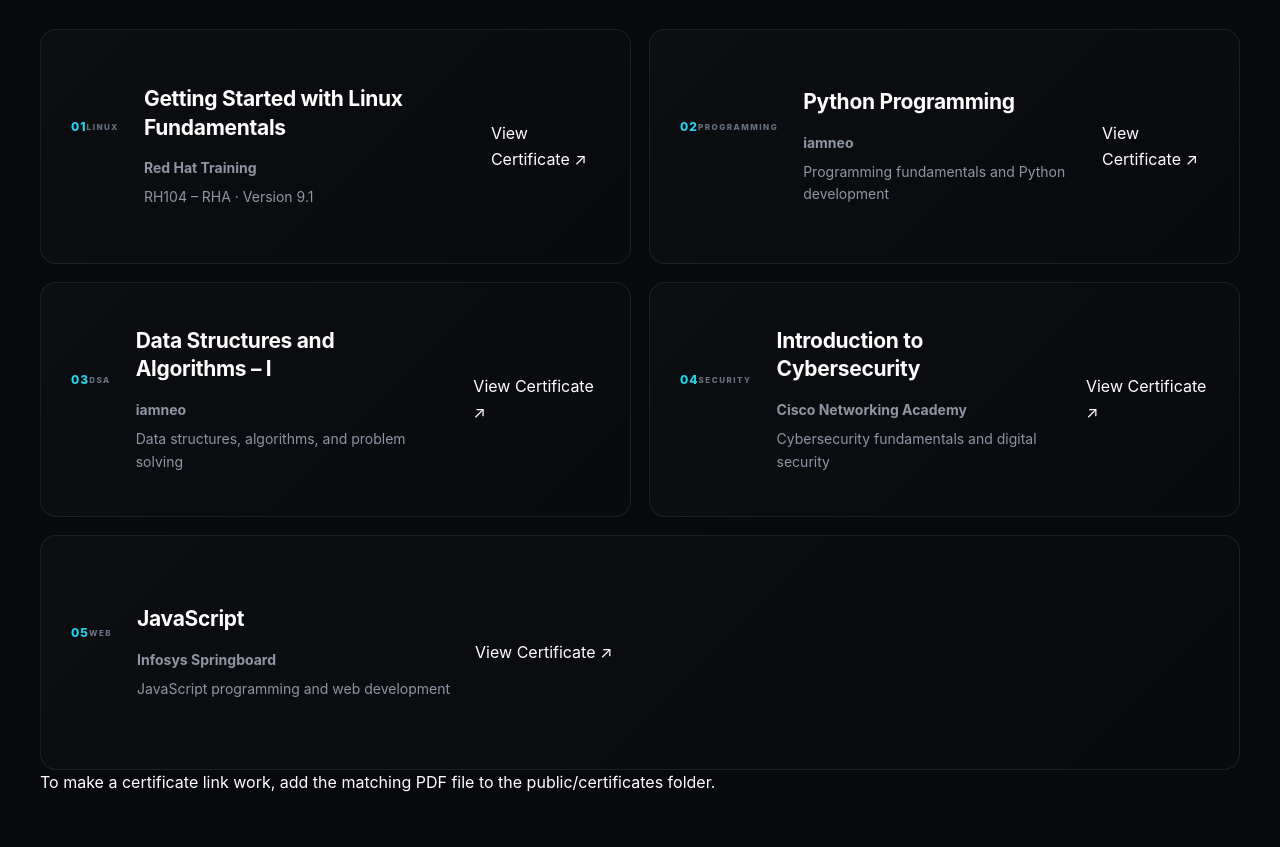
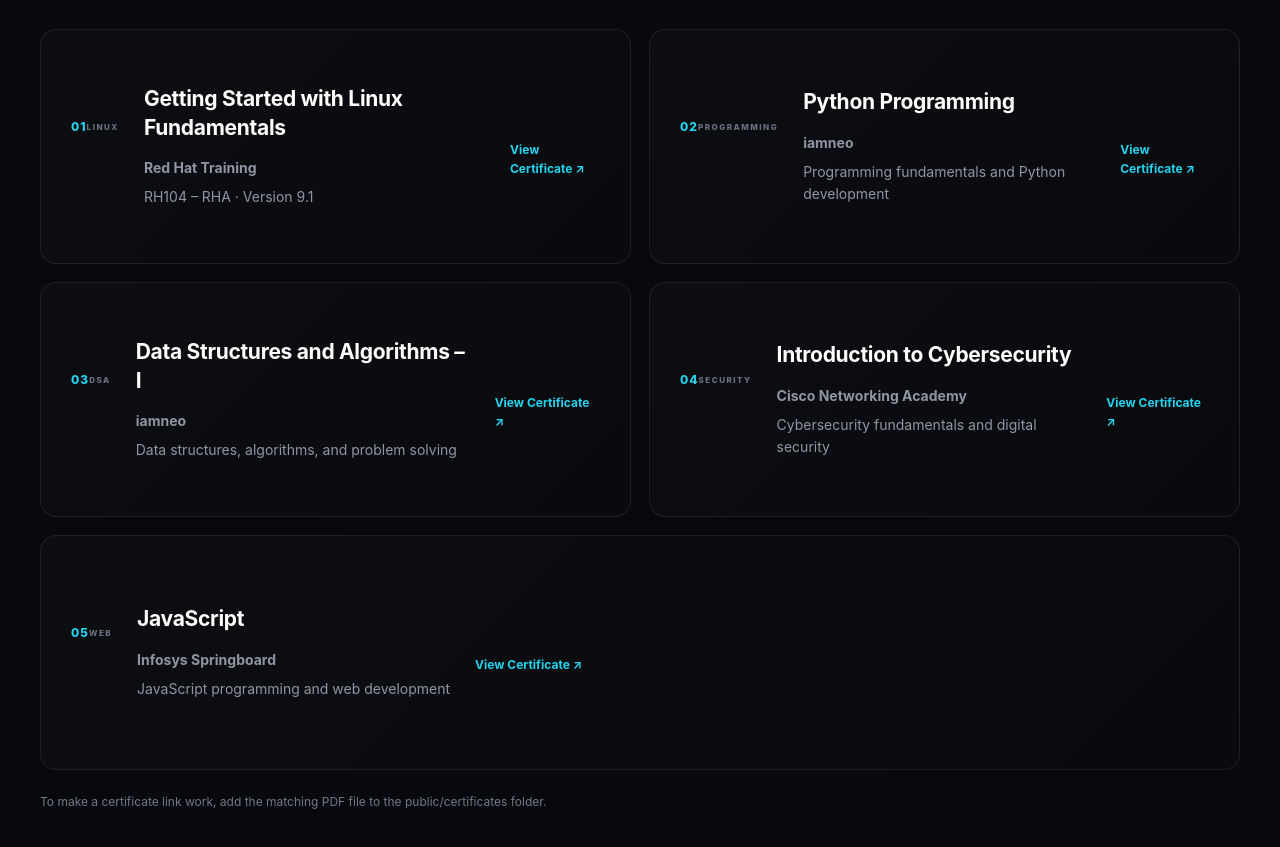
Before and after one commit to yaxit-01/yash-portfolio, a React (Vite) app: page / in a window 1280 px wide. Shown: the part 6700-7547 px from the top of the page. Built offline with nearby package versions, Linux system fonts and the light colour scheme.

Commit message:
Style certificate links in portfolio

```diff
--- a/src/index.css
+++ b/src/index.css
@@ -3184,3 +3184,28 @@
 .hackathon-links a:hover {
   color: #ffffff;
 }
+
+/* Certificate links */
+.certification-link {
+  position: relative;
+  z-index: 2;
+  display: inline-flex;
+  align-items: center;
+  gap: 8px;
+  margin-top: 24px;
+  color: #22d3ee;
+  font-size: 12px;
+  font-weight: 700;
+  text-decoration: none;
+  transition: color 0.2s ease, gap 0.2s ease;
+}
+.certification-link:hover {
+  color: #ffffff;
+  gap: 12px;
+}
+.certifications-note {
+  margin-top: 22px;
+  color: #707988;
+  font-size: 12px;
+  line-height: 1.7;
+}
```
